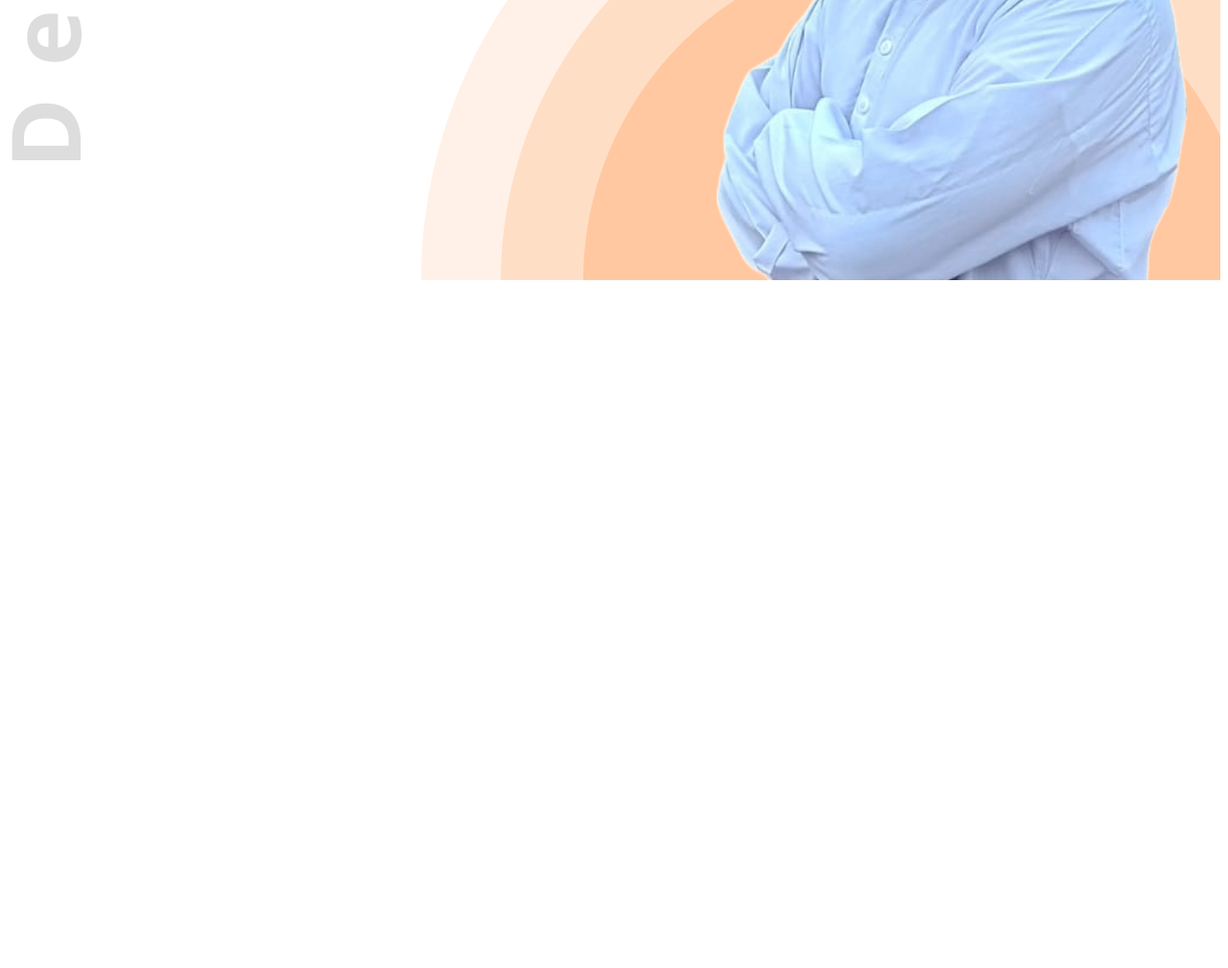
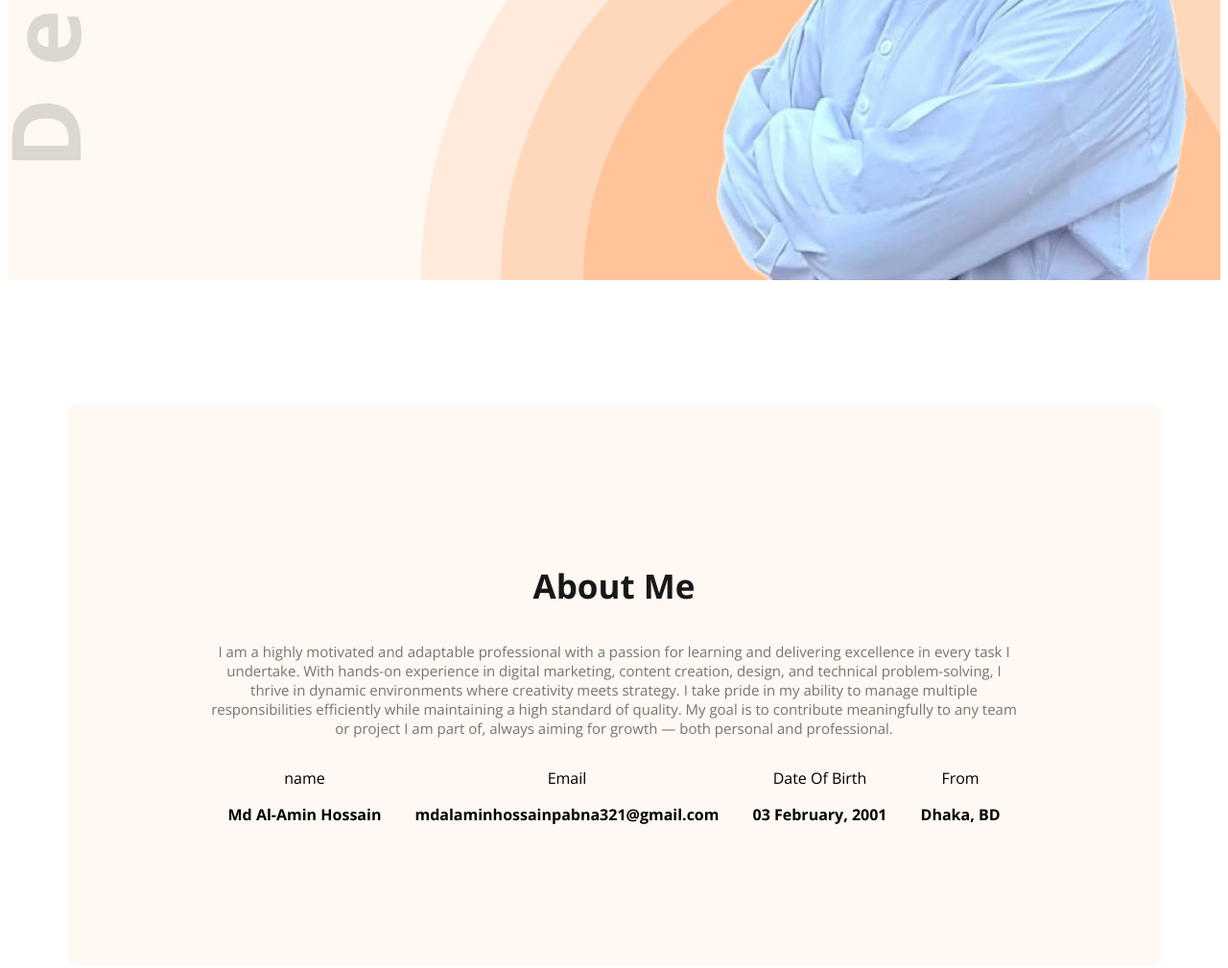
Before and after one commit to Al321amin/web-portfolio, a plain HTML site: page index.html in a window 1280 px wide. Shown: the part 626-1635 px from the top of the page at 96% size. Before the commit the page ends 926 px from the top, so only its background shows below. Drawn offline with nearby package versions, Linux system fonts and the light colour scheme.

Commit message:
added code

```diff
--- a/Styel/styel.css
+++ b/Styel/styel.css
@@ -31,6 +31,15 @@
     border: none;
     padding: 18px 35px;
     border-radius: 5px;
+}
+.section-titel{
+    font-size: 35px;
+    font-weight: bold;
+    color: #181818;
+}
+.section-description{
+    font-size: 15px;
+    color: #757575;
 }
 
 /* nav styels */
@@ -79,3 +88,26 @@ nav li a{
 .banner-profile-pic{
     width: 500px;
 }
+/* sheadr style */
+.secendary-bg{
+    background-color: #fff8f3;
+}
+/* about styel */
+.about{
+    border-radius: 10px;
+    padding: 130px 150px;
+    text-align: center;
+    margin-top: 130px;
+}
+/* main styel */
+main{
+    max-width: 1140px;
+    margin: 0 auto;
+}
+.item-description{
+    font-weight: bold;
+}
+.about-items{
+    display: flex;
+    justify-content: space-around;
+}
--- a/index.html
+++ b/index.html
@@ -10,7 +10,7 @@
     <link rel="stylesheet" href="Styel/styel.css">
 </head>
 <body class="open-sans-normal">
-    <header class="header">
+    <header class="header secendary-bg">
         <nav>
             <h3 class="nav-taitel"><span class="text-primary">A</span>l-<span class="text-primary">A</span>min</h3>
             <ul>
@@ -31,7 +31,28 @@
         </div>
     </header>
     <main>
-
+        <section class="about secendary-bg">
+            <h3 class="section-titel">About Me</h3>
+            <p class="section-description">I am a highly motivated and adaptable professional with a passion for learning and delivering excellence in every task I undertake. With hands-on experience in digital marketing, content creation, design, and technical problem-solving, I thrive in dynamic environments where creativity meets strategy. I take pride in my ability to manage multiple responsibilities efficiently while maintaining a high standard of quality. My goal is to contribute meaningfully to any team or project I am part of, always aiming for growth — both personal and professional.</p>
+            <div class="about-items">
+                <div class="about-item">
+                    <p class="item-titel">name</p>
+                    <p class="item-description">Md Al-Amin Hossain</p>
+                </div>
+                <div class="about-item">
+                    <p class="item-titel">Email</p>
+                    <p class="item-description">mdalaminhossainpabna321@gmail.com</p>
+                </div>
+                <div class="about-item">
+                    <p class="item-titel">Date Of Birth</p>
+                    <p class="item-description">03 February, 2001</p>
+                </div>
+                <div class="about-item">
+                    <p class="item-titel">From</p>
+                    <p class="item-description">Dhaka, BD</p>
+                </div>
+            </div>
+        </section>
     </main>
     <footer>
 
```
